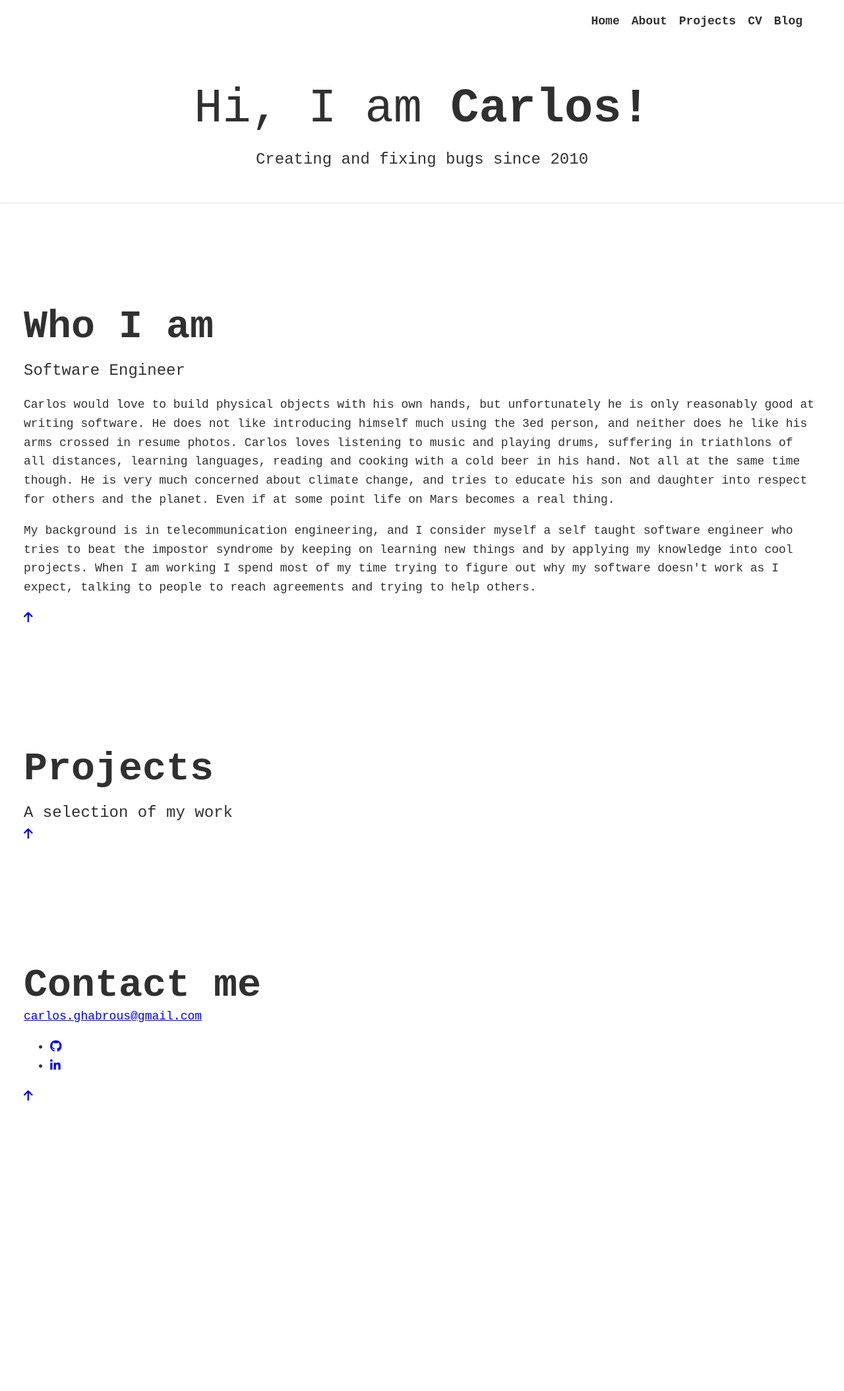
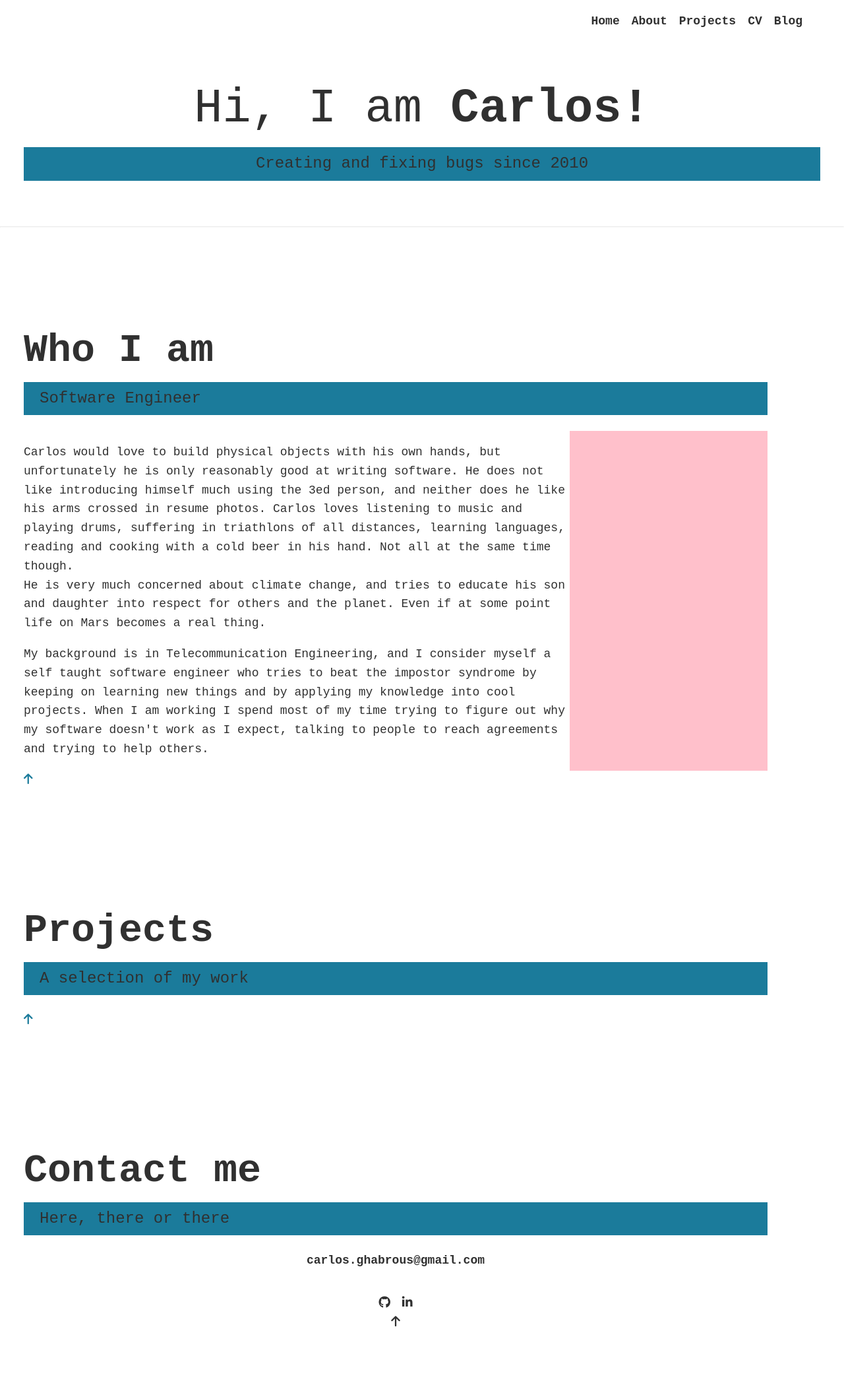
Before and after one commit to carlosghabrous/carlosghabrous.github.io, a Jekyll site: the page index.html, which Jekyll copies as it is, in a window 1280 px wide. Shown: the whole page at 66% size. Built offline with Jekyll 4.4.1, drawn with Linux system fonts in a browser that asks for light colours; nearby versions of some CDN libraries; before the commit the page ends 1767 px from its top, so only the background shows below that.

Commit message:
Make styles accross sections uniform. Add placeholder for image.

```diff
--- a/css/index.css
+++ b/css/index.css
@@ -84,6 +84,10 @@ h1 { font-size: var(--fs-h1) }
 h2 { font-size: var(--fs-h2) }
 h3 { font-size: var(--fs-h3) }
 
+footer {
+    text-align: center;
+}
+
 .section__title {
     margin-bottom: .25em;
 }
@@ -91,6 +95,9 @@ h3 { font-size: var(--fs-h3) }
 .section__subtitle {
     margin: 0;
     font-size: var(--fs-h3);
+    padding: .25em 1em;
+    margin-bottom: 1em;
+    background-color: var(--clr-accent);
 }
 
 
@@ -147,29 +154,22 @@ header {
 
 /* About me */
 
-/* .about-me {
-    max-width: 1000px;
-    margin: 0 auto;
+.about-me {
+    max-width: 1200px;
+    margin: 0;
 }
 
 .section__subtitle--about {
-    background: var(--clr-accent);
     font-family: var(--ff-secondary);
-    padding: .25em 1em;
-    margin-bottom: 1em;
-}
-
-.about-me__img {
-    box-shadow: var(--bs);
 }
 
 @media (min-width: 600px) {
     .about-me {
         display: grid;
-        grid-template-columns: 1fr 200px;
+        grid-template-columns: 1fr 300px;
         grid-template-areas:
-            "title img"
-            "subtitle img"
+            "title title"
+            "subtitle subtitle"
             "text img";
     }
 
@@ -181,8 +181,8 @@ header {
         grid-column: 1 / -1;
         grid-row: 2;
         position: relative;
-        left: -1em;
-        width: calc(100% + 2em);
+        left: 0em;
+        width: calc(100%);
         padding-left: 1em;
         padding-right: calc(200px + 4em);
     }
@@ -190,23 +190,24 @@ header {
     .about-me__img {
         grid-area: img;
         position: relative;
-        z-index: 2;
+        background: pink;
+
     }
-} */
+}
 
 /* My Projects */
-/* .my-projects {
+.my-projects {
     color: var(--clr-dark);
-    text-align: center;
+    max-width: 1200px;
+    margin: 0;
 }
 
 
 .section__subtitle--projects {
-    background-color: var(--clr-accent);
-    font-weight: var(--fw-bold);
-    margin-bottom: 1em;
+    font-family: var(--ff-secondary);
 }
 
+/*
 .portfolio {
     display: grid;
     grid-template-columns: repeat(autofit, minmax(300px, 1fr));
@@ -237,11 +238,14 @@ header {
 } */
 
 /* footer */
-/* .footer {
-    color: var(--clr-accent);
-    text-align: center;
-    padding: 2.5em 0;
-    font-size: var(--fs-h3);
+.footer {
+    color: var(--clr-dark);
+    max-width: 1200px;
+    margin: 0;
+}
+
+.section__subtitle--contact-me {
+    font-family: var(--ff-secondary);
 }
 
 .footer a {
@@ -281,4 +285,4 @@ header {
 
 .to-top-arrow:hover {
     color: var(--clr-dark);
-} */
+}
--- a/index.html
+++ b/index.html
@@ -40,7 +40,7 @@
           <p class="section__subtitle section__subtitle--about">Software Engineer</p>
 
           <!-- TODO: replace by picture -->
-          <div class="about-me__picture">
+          <div class="about-me__img">
           </div>
 
           <div class="about-me__body">
@@ -48,11 +48,13 @@
                 reasonably good at writing software. He does not like introducing himself much using the 3ed person,
                 and neither does he like his arms crossed in resume photos. Carlos loves listening to music and playing drums,
                 suffering in triathlons of all distances, learning languages, reading and cooking with a cold beer in his hand.
-                Not all at the same time though. He is very much concerned about climate change, and tries to educate his son and
+                Not all at the same time though.
+                <br>
+                He is very much concerned about climate change, and tries to educate his son and
                 daughter into respect for others and the planet. Even if at some point life on Mars becomes a real thing.
               </p>
               <p>
-                My background is in telecommunication engineering, and I consider myself a self taught software engineer who tries to beat
+                My background is in Telecommunication Engineering, and I consider myself a self taught software engineer who tries to beat
                 the impostor syndrome by keeping on learning new things and by applying my knowledge into cool projects. When I am working
                 I spend most of my time trying to figure out why my software doesn't work as I expect, talking to people to reach agreements
                 and trying to help others.
@@ -103,7 +105,8 @@
 
       <!-- Footer -->
       <section class="footer">
-        <h2>Contact me</h2>
+        <h2 class="section__title section__title--contact-me">Contact me</h2>
+        <p class="section__subtitle section__subtitle--contact-me">Here, there or there</p>
         <footer>
           <a href="mailto:carlos.ghabrous@gmail.com" class="footer__link">carlos.ghabrous@gmail.com</a>
           <ul class="social-list">
```
